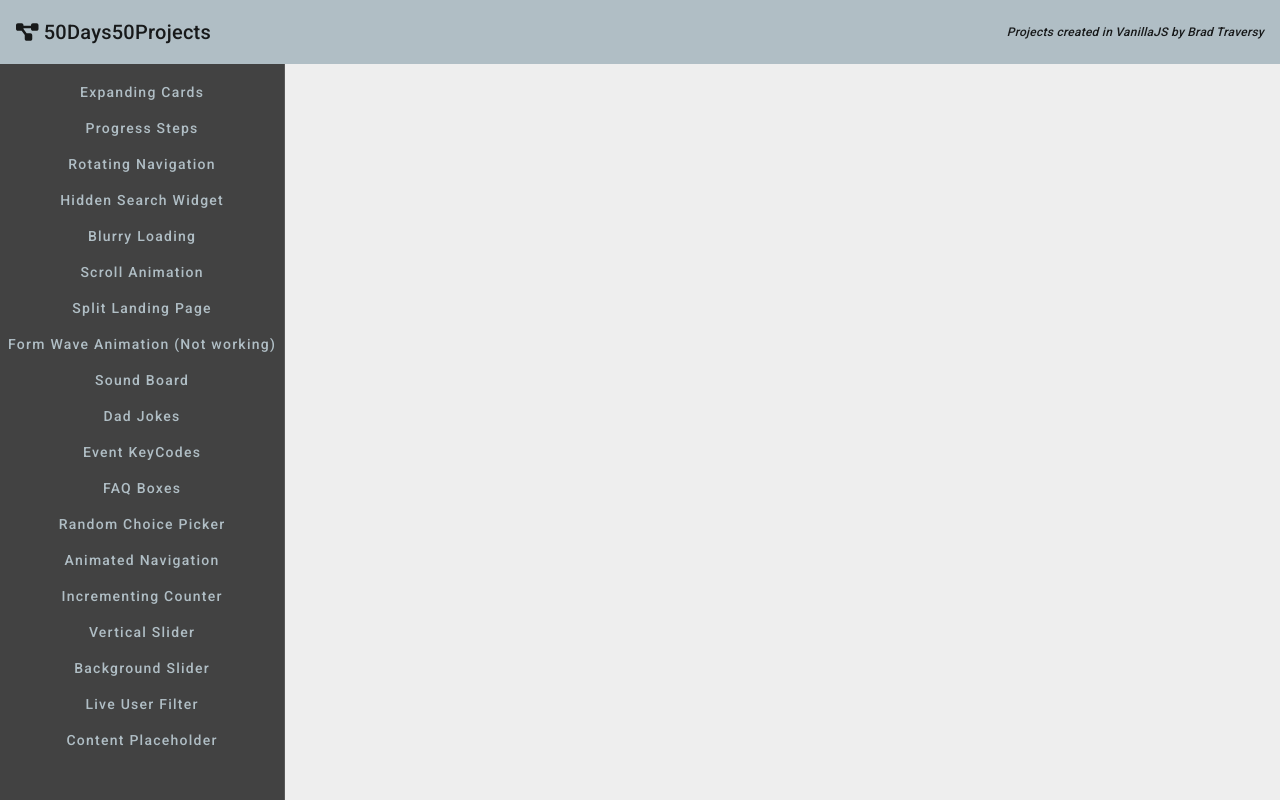
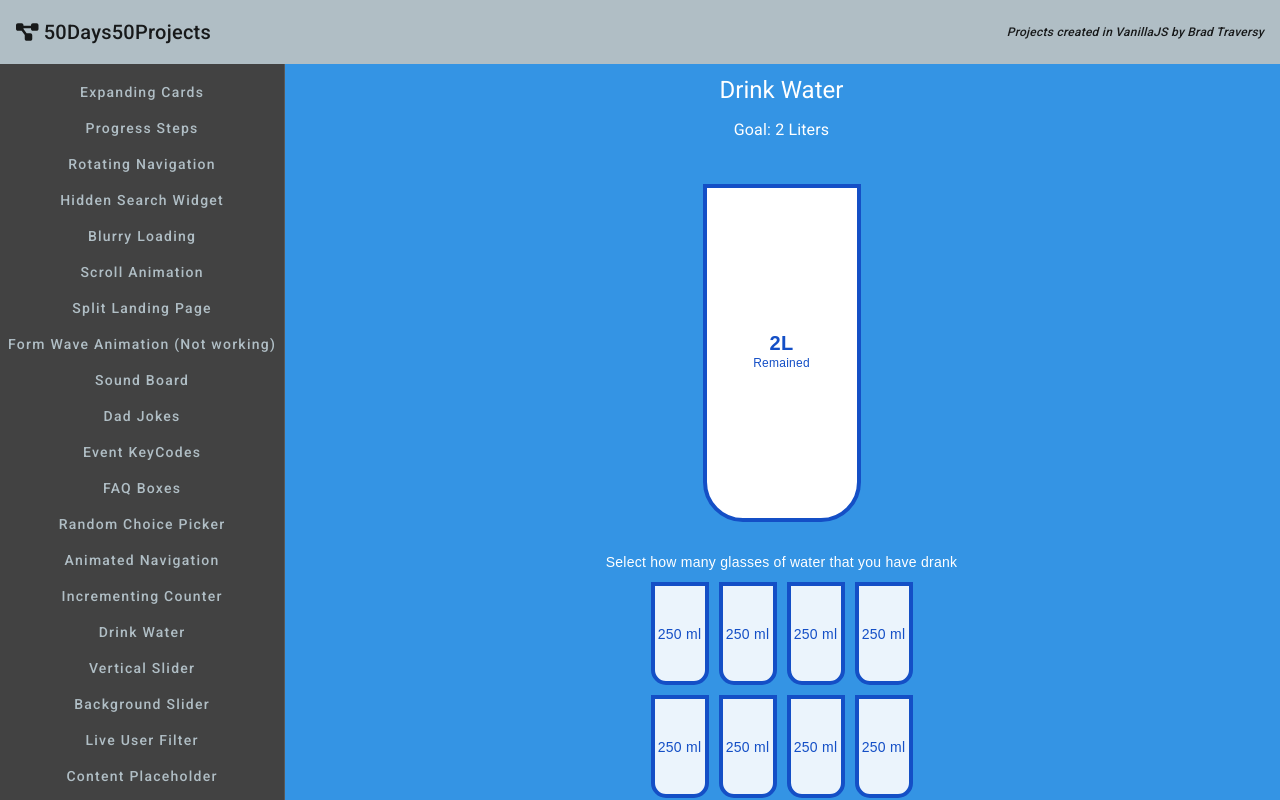
Before and after one commit to JuniorL85/50-50-in-angular, an Angular app: page /drink-water in a window 1280 px wide. Before the commit this address led to /. Built offline with nearby package versions, Linux system fonts and the light colour scheme.

Commit message:
drink-water klar

```diff
--- a/src/app/app-routing.module.ts
+++ b/src/app/app-routing.module.ts
@@ -4,6 +4,7 @@ import { AnimatedNavigationComponent } from './components/animated-navigation/an
 import { BackgroundSliderComponent } from './components/background-slider/background-slider.component';
 import { BlurryLoadingComponent } from './components/blurry-loading/blurry-loading.component';
 import { DadJokesComponent } from './components/dad-jokes/dad-jokes.component';
+import { DrinkWaterComponent } from './components/drink-water/drink-water.component';
 import { EventKeycodesComponent } from './components/event-keycodes/event-keycodes.component';
 import { ExpandingCardsComponent } from './components/expanding-cards/expanding-cards.component';
 import { FaqBoxesComponent } from './components/faq-boxes/faq-boxes.component';
@@ -36,6 +37,7 @@ const routes: Routes = [
   { path: 'random-choice-picker', component: RandomChoicePickerComponent },
   { path: 'animated-navigation', component: AnimatedNavigationComponent },
   { path: 'incrementing-counter', component: IncrementingCounterComponent },
+  { path: 'drink-water', component: DrinkWaterComponent },
   { path: 'vertical-slider', component: VerticalSliderComponent },
   { path: 'background-slider', component: BackgroundSliderComponent },
 ];
--- a/src/app/app.component.html
+++ b/src/app/app.component.html
@@ -52,6 +52,9 @@
       <button mat-button color="accent" routerLink="/incrementing-counter">Incrementing Counter</button>
     </div>
     <div>
+      <button mat-button color="accent" routerLink="/drink-water">Drink Water</button>
+    </div>
+    <div>
       <button mat-button color="accent" routerLink="/vertical-slider">Vertical Slider</button>
     </div>
     <div>
--- a/src/app/app.module.ts
+++ b/src/app/app.module.ts
@@ -24,6 +24,7 @@ import { EventKeycodesComponent } from './components/event-keycodes/event-keycod
 import { FaqBoxesComponent } from './components/faq-boxes/faq-boxes.component';
 import { AnimatedNavigationComponent } from './components/animated-navigation/animated-navigation.component';
 import { IncrementingCounterComponent } from './components/incrementing-counter/incrementing-counter.component';
+import { DrinkWaterComponent } from './components/drink-water/drink-water.component';
 
 @NgModule({
   declarations: [
@@ -45,7 +46,8 @@ import { IncrementingCounterComponent } from './components/incrementing-counter/
     EventKeycodesComponent,
     FaqBoxesComponent,
     AnimatedNavigationComponent,
-    IncrementingCounterComponent
+    IncrementingCounterComponent,
+    DrinkWaterComponent
   ],
   imports: [
     BrowserModule,
--- /dev/null
+++ b/src/app/components/drink-water/drink-water.component.html
@@ -0,0 +1,24 @@
+<h1>Drink Water</h1>
+    <h3>Goal: 2 Liters</h3>
+
+    <div class="cup">
+      <div class="remained" id="remained">
+        <span id="liters"></span>
+        <small>Remained</small>
+      </div>
+
+      <div class="percentage" id="percentage"></div>
+    </div>
+
+    <p class="text">Select how many glasses of water that you have drank</p>
+
+    <div class="cups">
+      <div class="cup cup-small" (click)="highlightCups(0)">250 ml</div>
+      <div class="cup cup-small" (click)="highlightCups(1)">250 ml</div>
+      <div class="cup cup-small" (click)="highlightCups(2)">250 ml</div>
+      <div class="cup cup-small" (click)="highlightCups(3)">250 ml</div>
+      <div class="cup cup-small" (click)="highlightCups(4)">250 ml</div>
+      <div class="cup cup-small" (click)="highlightCups(5)">250 ml</div>
+      <div class="cup cup-small" (click)="highlightCups(6)">250 ml</div>
+      <div class="cup cup-small" (click)="highlightCups(7)">250 ml</div>
+    </div>
--- /dev/null
+++ b/src/app/components/drink-water/drink-water.component.scss
@@ -0,0 +1,98 @@
+
+$border-color: #144fc6;
+$fill-color: #6ab3f8;
+
+:host {
+  background-color: #3494e4;
+  color: #fff;
+  font-family: 'Montserrat', sans-serif;
+  display: flex;
+  flex-direction: column;
+  align-items: center;
+  // height: 100%;
+  margin-bottom: 40px;
+}
+
+h1 {
+  margin: 10px 0 0;
+}
+
+h3 {
+  font-weight: 400;
+  margin: 10px 0;
+}
+
+.cup {
+  background-color: #fff;
+  border: 4px solid $border-color;
+  color: $border-color;
+  border-radius: 0 0 40px 40px;
+  height: 330px;
+  width: 150px;
+  margin: 30px 0;
+  display: flex;
+  flex-direction: column;
+  overflow: hidden;
+}
+
+.cup.cup-small {
+  height: 95px;
+  width: 50px;
+  border-radius: 0 0 15px 15px;
+  background-color: rgba(255, 255, 255, 0.9);
+  cursor: pointer;
+  font-size: 14px;
+  align-items: center;
+  justify-content: center;
+  text-align: center;
+  margin: 5px;
+  transition: 0.3s ease;
+}
+
+.cup.cup-small.full {
+  background-color: $fill-color;
+  color: #fff;
+}
+
+.cups {
+  display: flex;
+  flex-wrap: wrap;
+  align-items: center;
+  justify-content: center;
+  width: 280px;
+}
+
+.remained {
+  display: flex;
+  flex-direction: column;
+  align-items: center;
+  justify-content: center;
+  text-align: center;
+  flex: 1;
+  transition: 0.3s ease;
+}
+
+.remained span {
+  font-size: 20px;
+  font-weight: bold;
+}
+
+.remained small {
+  font-size: 12px;
+}
+
+.percentage {
+  background-color: $fill-color;
+  display: flex;
+  align-items: center;
+  justify-content: center;
+  font-weight: bold;
+  font-size: 30px;
+  height: 0;
+  transition: 0.3s ease;
+}
+
+.text {
+  text-align: center;
+  margin: 0 0 5px;
+}
--- /dev/null
+++ b/src/app/components/drink-water/drink-water.component.ts
@@ -0,0 +1,66 @@
+import { Component, ElementRef, OnInit } from '@angular/core';
+
+@Component({
+  selector: 'app-drink-water',
+  templateUrl: './drink-water.component.html',
+  styleUrls: ['./drink-water.component.scss']
+})
+export class DrinkWaterComponent implements OnInit {
+
+  smallCupsEl: any;
+  litersEl: any;
+  percentageEl: any;
+  remainedEl: any;
+
+  constructor(private elRef: ElementRef) {}
+
+  ngOnInit(): void {
+    this.smallCupsEl = this.elRef.nativeElement.querySelectorAll('.cup-small');
+    this.litersEl = this.elRef.nativeElement.querySelector('#liters');
+    this.percentageEl = this.elRef.nativeElement.querySelector('#percentage');
+    this.remainedEl = this.elRef.nativeElement.querySelector('#remained');
+
+    this.updateBigCup();
+  }
+
+  highlightCups(idx: number) {
+    if (idx === 7 && this.smallCupsEl[idx].classList.contains('full')) {
+      idx--;
+    }
+    else if(this.smallCupsEl[idx].classList.contains('full') && !this.smallCupsEl[idx].nextElementSibling.classList.contains('full')) {
+        idx--
+    }
+
+    this.smallCupsEl.forEach((cup: any, idx2: any) => {
+        if(idx2 <= idx) {
+            cup.classList.add('full')
+        } else {
+            cup.classList.remove('full')
+        }
+    })
+
+    this.updateBigCup()
+}
+
+  updateBigCup() {
+    const fullCups = this.elRef.nativeElement.querySelectorAll('.cup-small.full').length
+    const totalCups = this.smallCupsEl.length
+
+    if(fullCups === 0) {
+        this.percentageEl.style.visibility = 'hidden'
+        this.percentageEl.style.height = 0
+    } else {
+        this.percentageEl.style.visibility = 'visible'
+        this.percentageEl.style.height = `${fullCups / totalCups * 330}px`
+        this.percentageEl.innerText = `${fullCups / totalCups * 100}%`
+    }
+
+    if(fullCups === totalCups) {
+        this.remainedEl.style.visibility = 'hidden'
+        this.remainedEl.style.height = 0
+    } else {
+        this.remainedEl.style.visibility = 'visible'
+        this.litersEl.innerText = `${2 - (250 * fullCups / 1000)}L`
+    }
+}
+}
```
